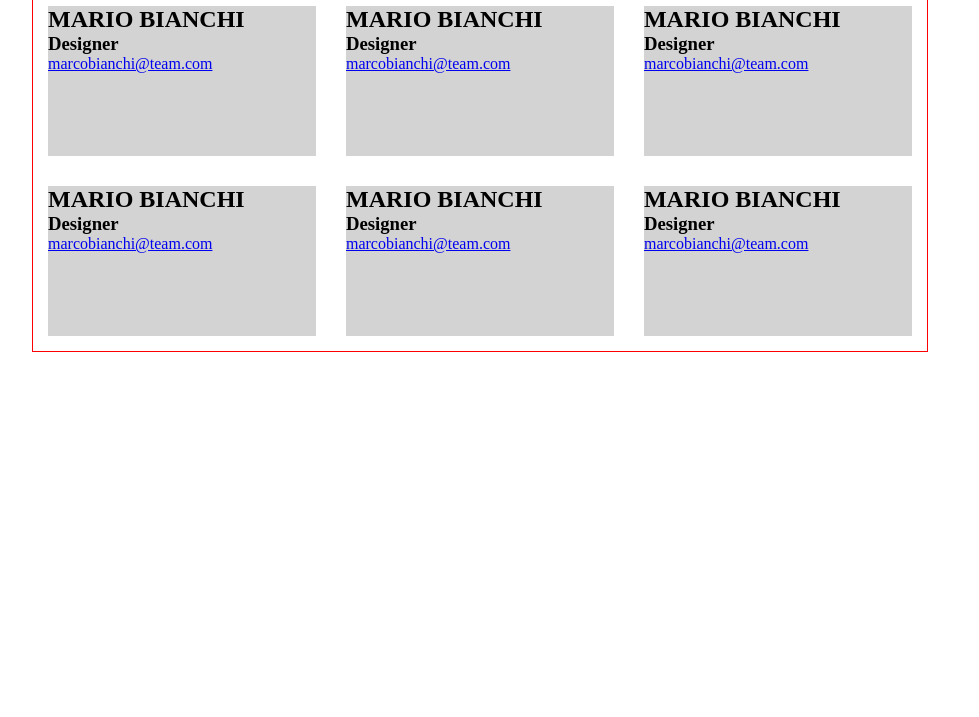
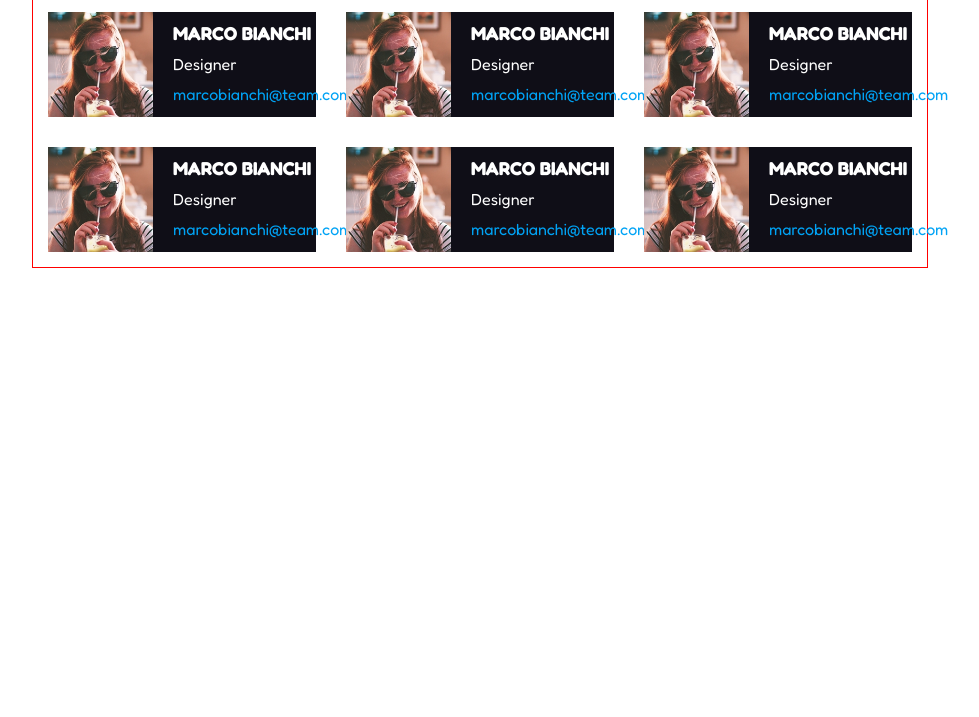
Before and after one commit to AlessandroCampo/html-css-float-cards, a plain HTML site: page index.html in a window 1280 px wide. Shown: the part 83-800 px from the top of the page, without its empty margins (160-1139 px from the left). Drawn offline with Linux system fonts and the light colour scheme.

Commit message:
almost ok with cards size and style

```diff
--- a/assets/css/style.css
+++ b/assets/css/style.css
@@ -8,6 +8,11 @@
     content: "";
     clear: both;
     display: table;
+}
+
+html {
+    font-family: 'Fredoka', sans-serif;
+
 }
 
 body {
@@ -21,9 +26,32 @@ header {
 }
 
 .card {
-    background-color: lightgray;
+    background-color: #0F0E17;
+    color: white;
     margin: 15px;
     width: calc((100% / 3) - 30px);
-    height: 150px;
     float: left;
 }
+
+.card img {
+    float: left;
+    height: 105px;
+}
+
+.info-container {
+    padding-left: calc(105px + 20px);
+}
+
+.info-container h3 {
+    margin-top: 10px;
+}
+
+.info-container p {
+    margin-top: 10px;
+    margin-bottom: 10px;
+}
+
+.info-container a {
+    color: #00A3F5;
+    text-decoration: none;
+}
--- a/index.html
+++ b/index.html
@@ -5,6 +5,10 @@
     <meta charset="UTF-8">
     <meta name="viewport" content="width=device-width, initial-scale=1.0">
     <link rel="stylesheet" href="./assets/css/style.css">
+    <link rel="preconnect" href="https://fonts.googleapis.com">
+    <link rel="preconnect" href="https://fonts.gstatic.com" crossorigin>
+    <link href="https://fonts.googleapis.com/css2?family=Fredoka:wght@300;400;500;600;700&display=swap"
+        rel="stylesheet">
     <title>Float Cards</title>
 </head>
 
@@ -17,41 +21,56 @@
     </header>
     <div class="cards-container">
         <div class="card">
-            <h2>MARIO BIANCHI</h2>
-            <h3>Designer</h3>
-            <a href="#">marcobianchi@team.com</a>
+            <img src="./assets/img/female1.png" alt="profilepic">
+            <div class="info-container">
+                <h3>MARCO BIANCHI</h3>
+                <p>Designer</p>
+                <a href="#">marcobianchi@team.com</a>
+            </div>
+        </div>
 
+
+        <div class="card">
+            <img src="./assets/img/female1.png" alt="profilepic">
+            <div class="info-container">
+                <h3>MARCO BIANCHI</h3>
+                <p>Designer</p>
+                <a href="#">marcobianchi@team.com</a>
+            </div>
         </div>
         <div class="card">
-            <h2>MARIO BIANCHI</h2>
-            <h3>Designer</h3>
-            <a href="#">marcobianchi@team.com</a>
-
+            <img src="./assets/img/female1.png" alt="profilepic">
+            <div class="info-container">
+                <h3>MARCO BIANCHI</h3>
+                <p>Designer</p>
+                <a href="#">marcobianchi@team.com</a>
+            </div>
         </div>
         <div class="card">
-            <h2>MARIO BIANCHI</h2>
-            <h3>Designer</h3>
-            <a href="#">marcobianchi@team.com</a>
-
+            <img src="./assets/img/female1.png" alt="profilepic">
+            <div class="info-container">
+                <h3>MARCO BIANCHI</h3>
+                <p>Designer</p>
+                <a href="#">marcobianchi@team.com</a>
+            </div>
         </div>
         <div class="card">
-            <h2>MARIO BIANCHI</h2>
-            <h3>Designer</h3>
-            <a href="#">marcobianchi@team.com</a>
-
+            <img src="./assets/img/female1.png" alt="profilepic">
+            <div class="info-container">
+                <h3>MARCO BIANCHI</h3>
+                <p>Designer</p>
+                <a href="#">marcobianchi@team.com</a>
+            </div>
         </div>
         <div class="card">
-            <h2>MARIO BIANCHI</h2>
-            <h3>Designer</h3>
-            <a href="#">marcobianchi@team.com</a>
+            <img src="./assets/img/female1.png" alt="profilepic">
+            <div class="info-container">
+                <h3>MARCO BIANCHI</h3>
+                <p>Designer</p>
+                <a href="#">marcobianchi@team.com</a>
+            </div>
+        </div>
 
-        </div>
-        <div class="card">
-            <h2>MARIO BIANCHI</h2>
-            <h3>Designer</h3>
-            <a href="#">marcobianchi@team.com</a>
-
-        </div>
     </div>
 
 </body>
```
Also changed, not shown: assets/img/female1.png (added), assets/img/female2.png (added), assets/img/female3.png (added), assets/img/male1.png (added), assets/img/male2.png (added), assets/img/male3.png (added).
